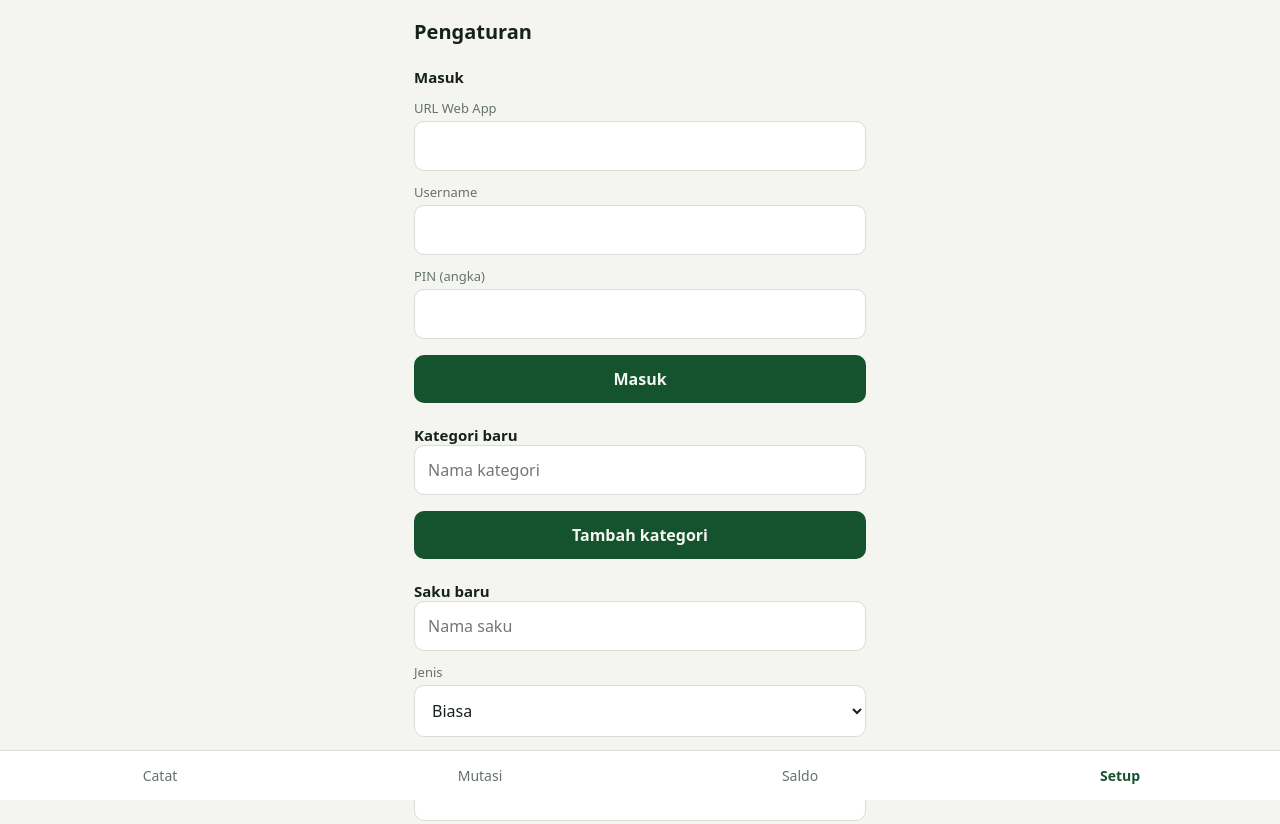
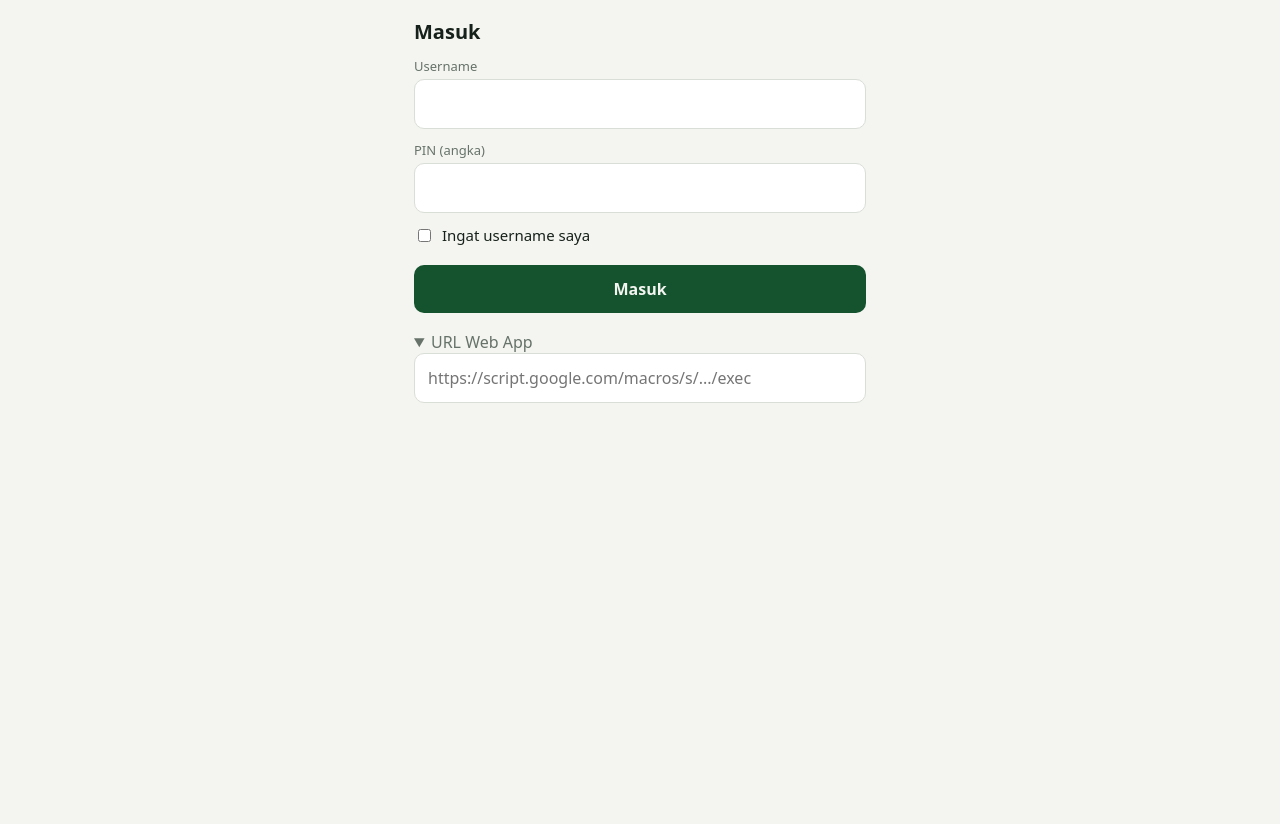
Before and after one commit to alvintandio02-cloud/keuangan-pwa, a plain HTML site: page index.html in a window 1280 px wide. Shown: the top 824 px of the page. After the commit the page ends 800 px from the top, so only its background shows below. Drawn offline with Linux system fonts and the light colour scheme.

Commit message:
Add files via upload

```diff
--- a/index.html
+++ b/index.html
@@ -21,8 +21,14 @@ nav{position:fixed;bottom:0;left:0;right:0;display:flex;background:var(--card);b
 nav a{flex:1;text-align:center;padding:15px 0;color:var(--mut);font-size:14px}nav a.on{color:var(--pri);font-weight:700}
 #toast{position:fixed;left:12px;right:12px;bottom:calc(76px + env(safe-area-inset-bottom));background:#17211b;color:#fff;padding:12px 14px;border-radius:10px;display:none;justify-content:space-between;align-items:center}
 #toast button{width:auto;margin:0;padding:4px 12px;background:none;color:#86efac}
-section{display:none}section.on{display:block}dialog{border:0;border-radius:14px;background:var(--card);color:var(--tx);width:90%;max-width:420px}
-</style></head><body><main>
+body.out nav{display:none}section{display:none}section.on{display:block}dialog{border:0;border-radius:14px;background:var(--card);color:var(--tx);width:90%;max-width:420px}
+</style></head><body class="out"><main>
+<section id="login"><h2>Masuk</h2>
+<label>Username</label><input id="cuser" autocapitalize="none" autocomplete="username">
+<label>PIN (angka)</label><input id="cpin" type="password" inputmode="numeric" autocomplete="current-password">
+<label style="display:flex;gap:8px;align-items:center;font-size:15px;color:var(--tx)"><input id="rem" type="checkbox" style="width:auto"> Ingat username saya</label>
+<button id="csave">Masuk</button>
+<details style="margin-top:18px;color:var(--mut)"><summary>URL Web App</summary><input id="curl" placeholder="https://script.google.com/macros/s/.../exec"></details></section>
 <section id="catat"><h2>Catat transaksi</h2>
 <div class="seg"><button id="bo" class="on">Pengeluaran</button><button id="bi">Pemasukan</button></div>
 <label>Nominal</label><input id="amt" inputmode="numeric" placeholder="0">
@@ -40,7 +46,7 @@ section{display:none}section.on{display:block}dialog{border:0;border-radius:14px
 <p style="color:var(--mut);font-size:13px">Ketuk saku untuk mencocokkan dengan saldo aktual.</p><div id="list"></div></section>
 
 <section id="setup"><h2>Pengaturan</h2>
-<h3>Masuk</h3><label>URL Web App</label><input id="curl"><label>Username</label><input id="cuser" autocapitalize="none" autocomplete="username"><label>PIN (angka)</label><input id="cpin" type="password" inputmode="numeric" autocomplete="current-password"><button id="csave">Masuk</button>
+
 <h3>Kategori baru</h3><input id="nk" placeholder="Nama kategori"><button id="addk">Tambah kategori</button>
 <h3>Saku baru</h3><input id="ns" placeholder="Nama saku"><label>Jenis</label><select id="nt"><option>Biasa</option><option>Kredit</option></select>
 <label>Saldo awal (kartu kredit: limit)</label><input id="sawal" inputmode="numeric"><button id="adds">Tambah saku</button>
@@ -53,16 +59,16 @@ section{display:none}section.on{display:block}dialog{border:0;border-radius:14px
 <nav><a data-t="catat">Catat</a><a data-t="mut">Mutasi</a><a data-t="saldo">Saldo</a><a data-t="setup">Setup</a></nav>
 <script>
 const $=id=>document.getElementById(id),ls=localStorage,J=(k,d)=>{try{return JSON.parse(ls[k])??d}catch{return d}};
-let C=J('cfg',null),S=J('S',{kat:[],saku:[],saldo:{},tally:{}}),Q=J('Q',[]),U=J('use',{}),jenis='out',cur;
+const KUNCI=5*60e3;let C=null,B=J('base',{url:'',user:'',rem:false}),S={kat:[],saku:[],saldo:{},tally:{}},Q=J('Q',[]),U=J('use',{}),jenis='out',cur;
 const rp=n=>(n<0?'-':'')+'Rp'+Math.abs(Math.round(n)).toLocaleString('id-ID');
 const today=()=>{const d=new Date();return new Date(d-d.getTimezoneOffset()*6e4).toISOString().slice(0,10)};
 const uid=()=>Date.now().toString(36)+Math.random().toString(36).slice(2,6);
 const sv=()=>ls.Q=JSON.stringify(Q);
 async function api(a,p={}){const r=await fetch(C.url,{method:'POST',body:JSON.stringify({...p,user:C.user,pin:C.pin,a})});const j=await r.json();if(!j.ok)throw Error(j.error);return j.data}
 function toast(m,id){const t=$('toast');t.innerHTML=`<span>${m}</span>`+(id?`<button onclick="undo('${id}')">Undo</button>`:'');t.style.display='flex';clearTimeout(toast.t);toast.t=setTimeout(()=>t.style.display='none',8000)}
-async function flush(){if(!C)return;while(Q.length){try{await api(Q[0].a,Q[0]);Q.shift();sv()}catch(e){if(!navigator.onLine||e instanceof TypeError)return;toast('Gagal: '+e.message);Q.shift();sv()}}refresh()}
-async function refresh(){if(!C||Q.length)return;try{S=await api('init');ls.S=JSON.stringify(S);render()}catch(e){}}
-function queue(o){Q.push(o);sv();flush()}
+async function flush(){if(!C)return;let o;while(o=Q.find(x=>x.u==C.user)){try{await api(o.a,o)}catch(e){if(!navigator.onLine||e instanceof TypeError)return;toast('Gagal: '+e.message)}Q.splice(Q.indexOf(o),1);sv()}refresh()}
+async function refresh(){if(!C||Q.some(x=>x.u==C.user))return;try{S=await api('init');render()}catch(e){}}
+function queue(o){o.u=C.user;Q.push(o);sv();flush()}
 async function undo(id){$('toast').style.display='none';const i=Q.findIndex(x=>x.id==id);if(i>=0){Q.splice(i,1);sv();return toast('Dibatalkan')}try{await api('undo',{id});toast('Dibatalkan');refresh()}catch(e){toast('Undo gagal: '+e.message)}}
 const opts=(a,k)=>a.slice().sort((x,y)=>(U[k+y]||0)-(U[k+x]||0)).map(x=>`<option>${x}</option>`).join('');
 function cc(){const R='Superbank_Kartu Kredit',cards=S.saku.filter(s=>s.tipe=='Kredit'),used=cards.reduce((a,s)=>a+(+s.awal||0)-(S.saldo[s.nama]||0),0),bg=(S.bunga||{})[R]||0,have=(S.saldo[R]||0)-bg,gap=used-have;
@@ -88,15 +94,15 @@ async function run(a,p,m){try{await api(a,p);toast(m);refresh()}catch(e){toast('
 $('addk').onclick=()=>$('nk').value.trim()&&run('addKat',{nama:$('nk').value.trim()},'Kategori ditambah').then(()=>$('nk').value='');
 $('adds').onclick=()=>$('ns').value.trim()&&run('addSaku',{nama:$('ns').value.trim(),tipe:$('nt').value,awal:num('sawal')},'Saku ditambah').then(()=>$('ns').value='');
 $('seta').onclick=()=>run('setAwal',{nama:$('tsaku').value,awal:num('awal')},'Saldo awal disimpan');
-$('csave').onclick=async()=>{const old=C;C={url:$('curl').value.trim(),user:$('cuser').value.trim(),pin:$('cpin').value.trim()};try{S=await api('init');ls.cfg=JSON.stringify(C);ls.S=JSON.stringify(S);render();toast('Masuk sebagai '+C.user);show('catat')}catch(e){C=old;toast(e.message)}};
+$('csave').onclick=async()=>{const old=C;C={url:$('curl').value.trim(),user:$('cuser').value.trim(),pin:$('cpin').value.trim()};try{S=await api('init');B={url:C.url,user:$('rem').checked?C.user:'',rem:$('rem').checked};ls.base=JSON.stringify(B);$('cpin').value='';document.body.className='';render();toast('Masuk sebagai '+C.user);show('catat');flush()}catch(e){C=old;toast(e.message)}};
 $('list').onclick=e=>{const r=e.target.closest('.row');if(!r)return;cur=r.dataset.n;$('dn').textContent=cur;$('dres').textContent='';$('aamt').value='';$('aamt').dataset.v=0;$('atgl').value=today();$('dlg').showModal()};
 $('acek').onclick=async()=>{try{const r=await api('aktual',{saku:cur,tanggal:$('atgl').value,aktual:num('aamt')});$('dres').innerHTML=`Sistem: <b>${rp(r.sistem)}</b><br>${r.selisih==0?'✓ Cocok':'Selisih: <b>'+rp(r.selisih)+'</b>'}`;refresh()}catch(e){$('dres').textContent='Gagal: '+e.message}};
 $('aclose').onclick=()=>$('dlg').close();
 document.querySelectorAll('nav a').forEach(a=>a.onclick=()=>show(a.dataset.t));
 function show(t){document.querySelectorAll('section').forEach(s=>s.className=s.id==t?'on':'');document.querySelectorAll('nav a').forEach(a=>a.className=a.dataset.t==t?'on':'')}
-$('gpin').onclick=async()=>{const p=$('pbaru').value.trim();try{await api('ubahPin',{pinBaru:p});C.pin=p;ls.cfg=JSON.stringify(C);$('pbaru').value='';toast('PIN diubah')}catch(e){toast(e.message)}};
-$('keluar').onclick=()=>{if(Q.length&&!confirm('Ada transaksi belum terkirim. Tetap keluar?'))return;ls.removeItem('cfg');ls.removeItem('S');ls.removeItem('Q');location.reload()};
-$('tgl').value=$('mtgl').value=today();if(C){$('curl').value=C.url;$('cuser').value=C.user||''}
-show(C&&C.user?'catat':'setup');render();flush();addEventListener('online',flush);
+$('gpin').onclick=async()=>{const p=$('pbaru').value.trim();try{await api('ubahPin',{pinBaru:p});C.pin=p;$('pbaru').value='';toast('PIN diubah')}catch(e){toast(e.message)}};
+$('keluar').onclick=()=>{if(Q.some(x=>x.u==C.user)&&!confirm('Ada transaksi belum terkirim, akan terkirim saat kamu masuk lagi. Keluar?'))return;location.reload()};
+$('tgl').value=$('mtgl').value=today();$('curl').value=B.url;$('cuser').value=B.user;$('rem').checked=B.rem;ls.removeItem('S');ls.removeItem('cfg');if(!B.url)document.querySelector('details').open=true;
+show('login');if(B.user)$('cpin').focus();let hid=0;document.addEventListener('visibilitychange',()=>{if(document.hidden)hid=Date.now();else if(C&&Date.now()-hid>KUNCI)location.reload()});render();flush();addEventListener('online',flush);
 if('serviceWorker' in navigator)navigator.serviceWorker.register('sw.js');
 </script></body></html>
```
